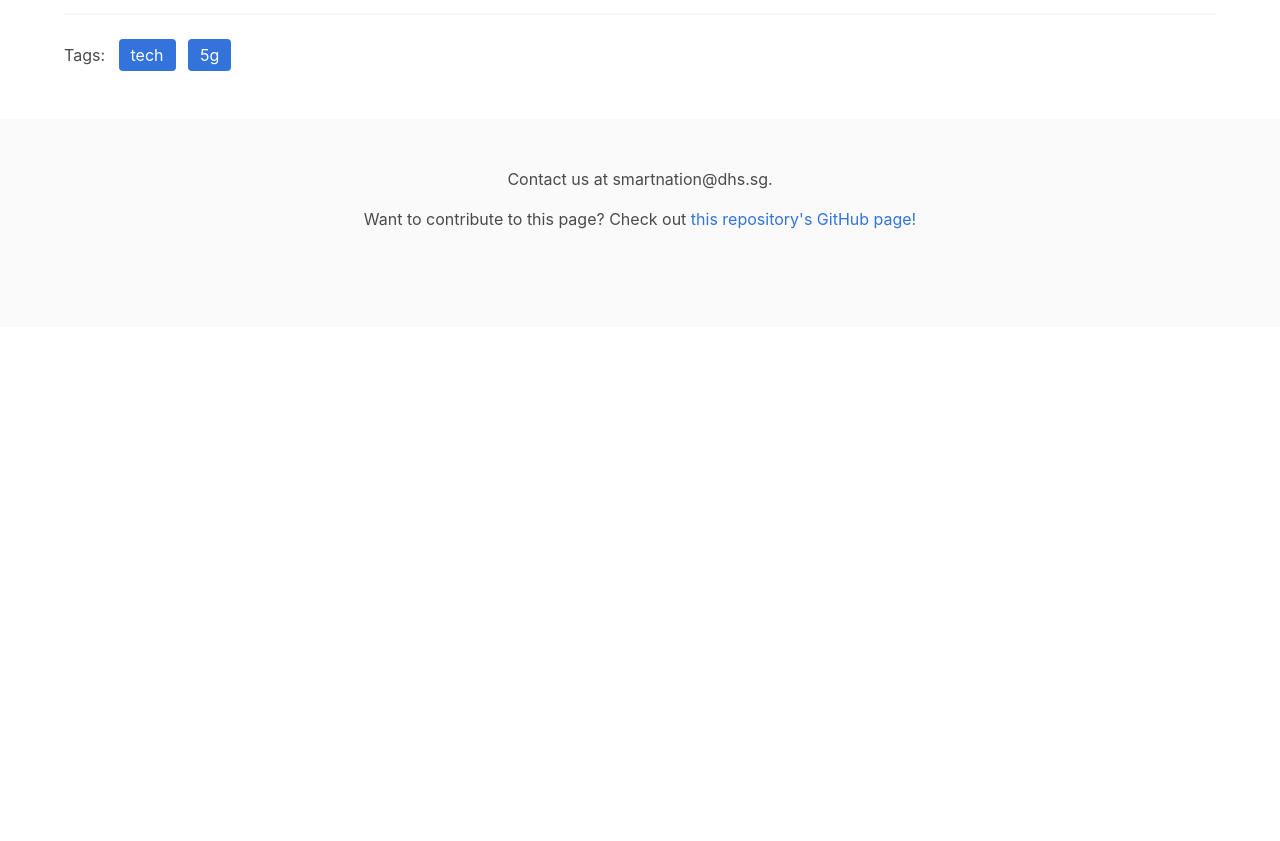
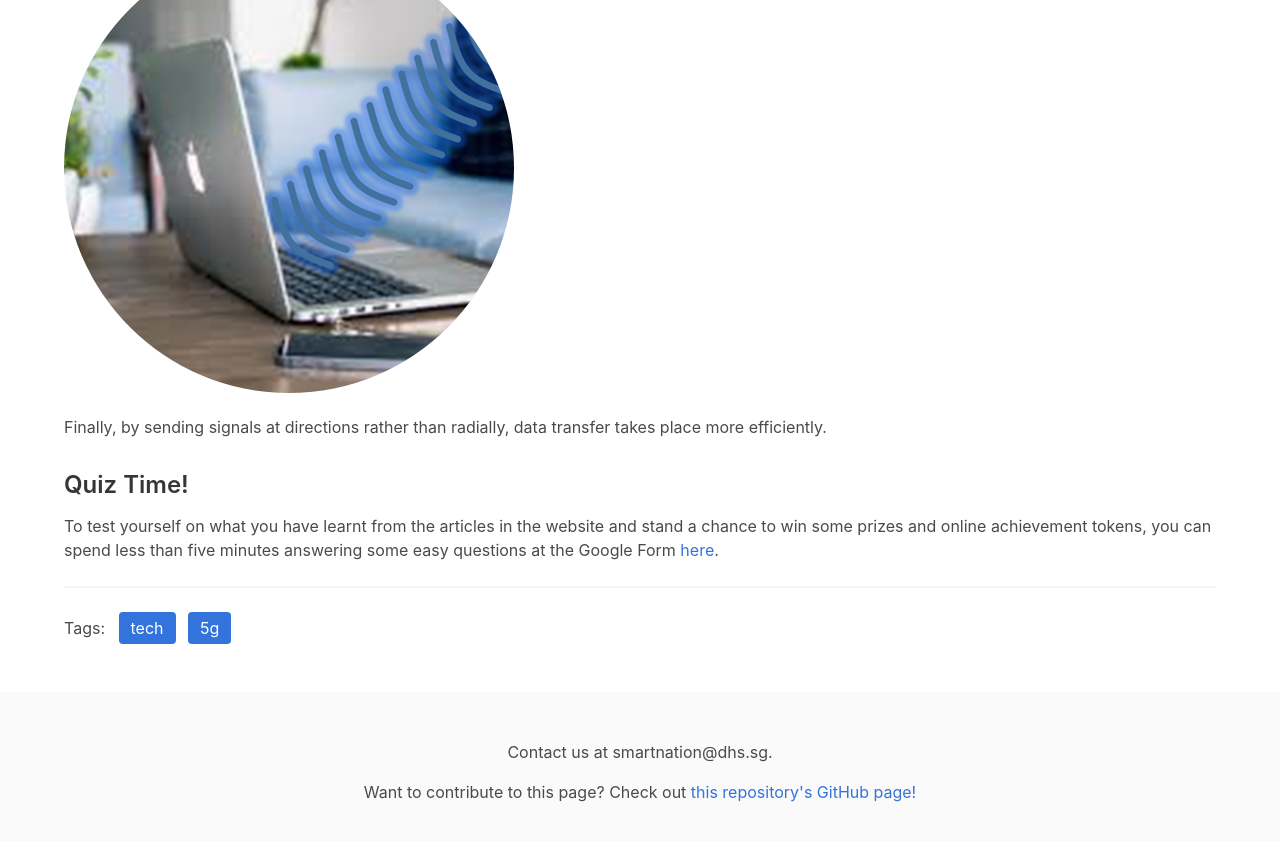
Before and after one commit to dunmanhigh/smarticc, a Jekyll site: the page built from _posts/2018-09-09-ready-...-net-...-go.md, in a window 1280 px wide and 900 px high, scrolled down 1589 px. Shown: the top 841 px of the window. Built offline with Jekyll 4.4.1, drawn with Linux system fonts in a browser that asks for light colours; before the commit the page ends 1916 px from its top, so only the background shows below that.

```diff
--- a/_posts/2018-09-09-ready-...-net-...-go.md
+++ b/_posts/2018-09-09-ready-...-net-...-go.md
@@ -39,6 +39,10 @@ By using smaller and more network towers, coverage can be increased so that data
 
 Finally, by sending signals at directions rather than radially, data transfer takes place more efficiently.
 
-[image-1]: {{ "/assets/img/2018-09-09--1.png" | absolute_url }}
-[image-2]: {{ "/assets/img/2018-09-09--2.png" | absolute_url }}
-[image-3]: {{ "/assets/img/2018-09-09--3.png" | absolute_url }}
+### Quiz Time!
+To test yourself on what you have learnt from the articles in the website and stand a chance to win some prizes and online achievement tokens, you can spend less than five minutes answering some easy questions at the Google Form [here](https://docs.google.com/forms/d/e/1FAIpQLSetnEgQbOyX2vM-QV5sP55QuARuFQorYndlBTVzjttK3ctjSQ/viewform?usp=sf_link).
+
+
+[image-1]: {{ "/assets/img/2018-09-09-ready-...-net-...-go-1.png" | absolute_url }}
+[image-2]: {{ "/assets/img/2018-09-09-ready-...-net-...-go-2.png" | absolute_url }}
+[image-3]: {{ "/assets/img/2018-09-09-ready-...-net-...-go-3.png" | absolute_url }}
```
Also changed, not shown: _posts/2018-09-09-contactless-fare-payment.md (+2 -2 lines), _posts/2018-09-09-why-github.md (+3 -0 lines).
